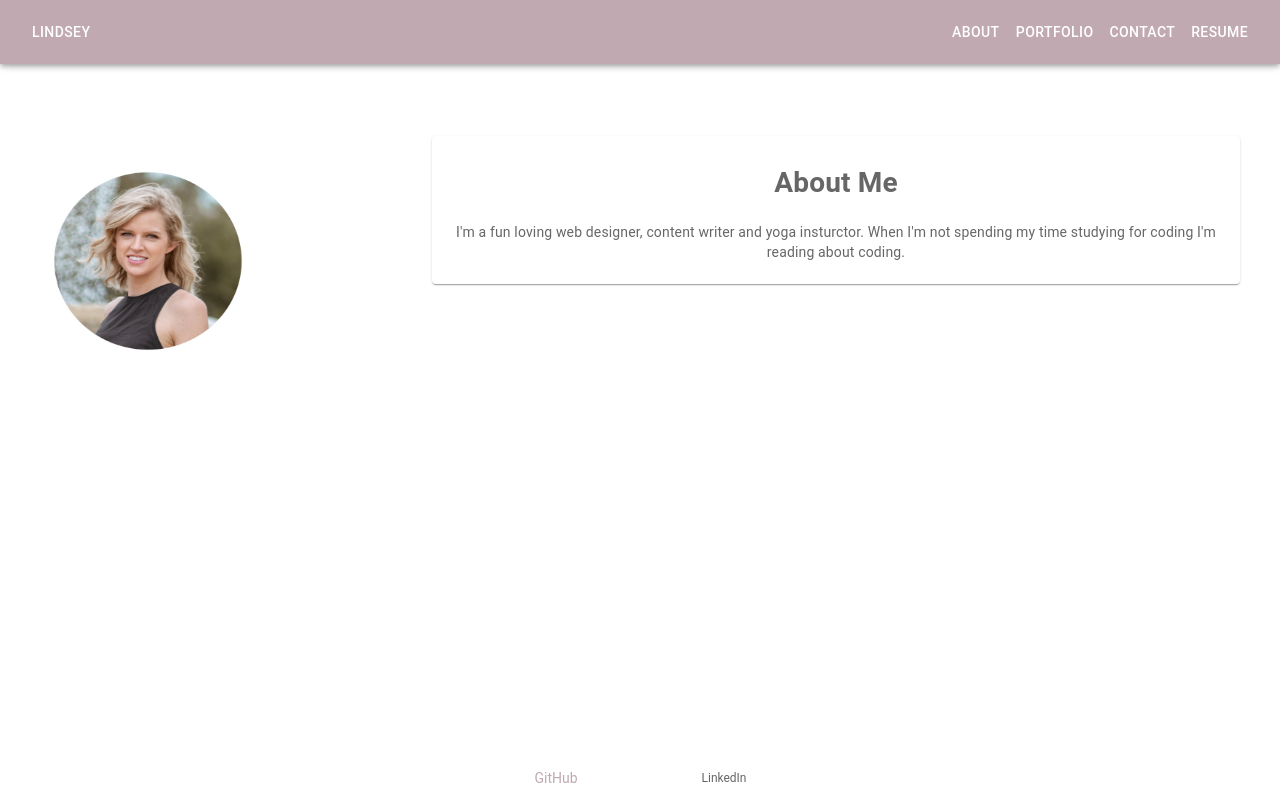
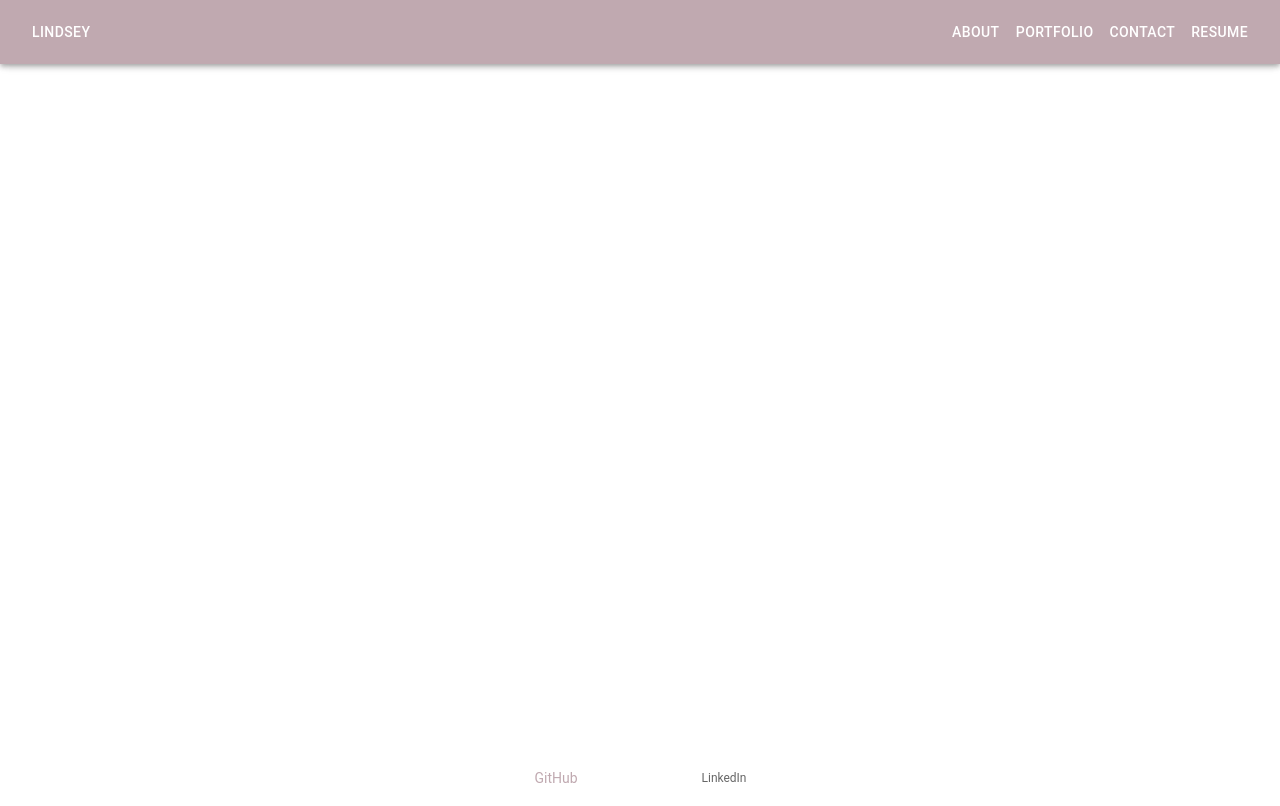
Before and after one commit to LindseyHsiao/portfolio, a React (Vite) app: page / in a window 1280 px wide. Built offline with nearby package versions, Linux system fonts and the light colour scheme.

Commit message:
gh-pages

```diff
--- a/src/App.jsx
+++ b/src/App.jsx
@@ -14,9 +14,9 @@ function App() {
       <Navigation />
 
       <Routes >
-        <Route exact path='/' element={<About />} />
-        <Route path='/portfolio' element={<Portfolio />} />
-        <Route path='/contact' element={<Contact />} />
+        <Route exact path='/portfolio' element={<About />} />
+        <Route path='/portfolio/portfolio' element={<Portfolio />} />
+        <Route path='/portfolio/contact' element={<Contact />} />
         {/* <Route path='/resume' element={<Resume/>}/> */}
       </Routes>
 
```
